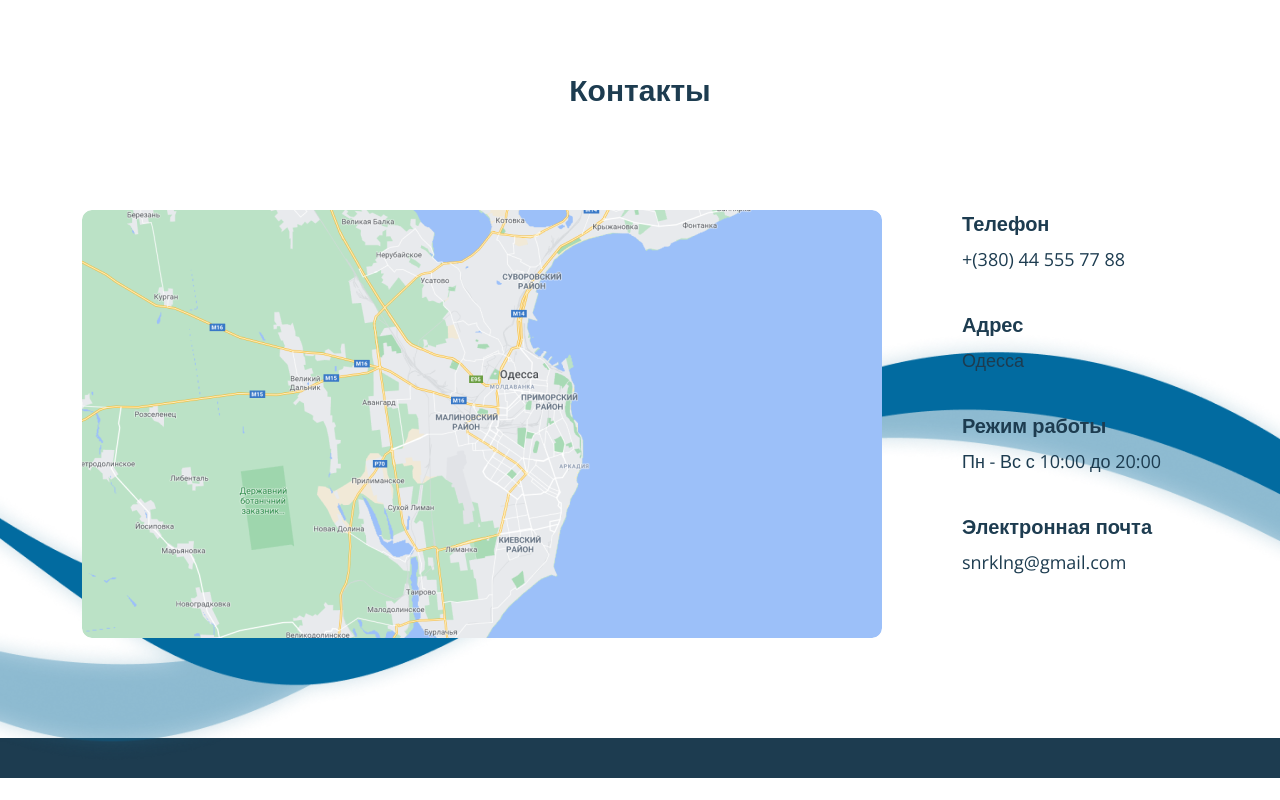
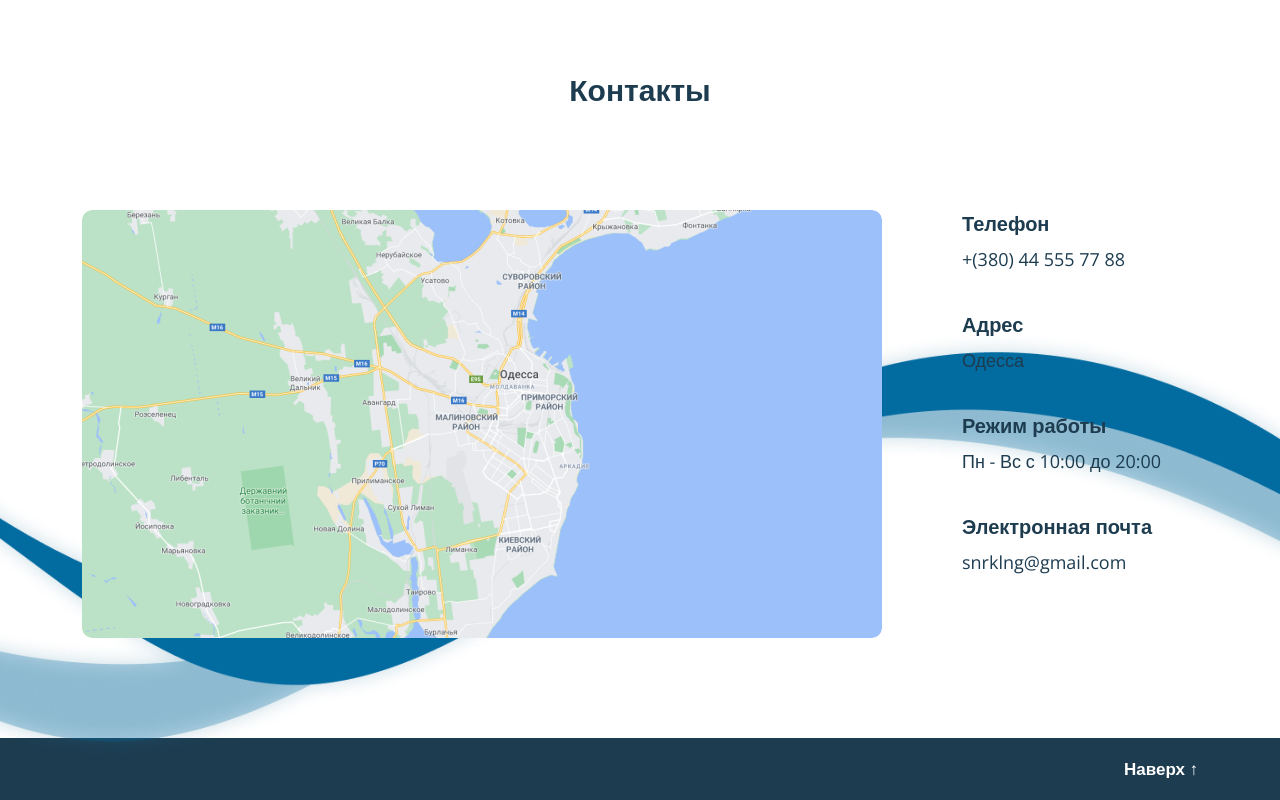
Before and after one commit to yaborodinov/masks-for-dive, a website: page src/index.html in a window 1280 px wide. Shown: the part 5627-6427 px from the top of the page. Before the commit the page ends 6405 px from the top, so only its background shows below. Drawn offline with nearby package versions, Linux system fonts and the light colour scheme; files that its build step writes are made by us from their sources; files whose address does not match are found by name.

Commit message:
add link in footer

```diff
--- a/src/assets/scss/blocks/footer.scss
+++ b/src/assets/scss/blocks/footer.scss
@@ -1,8 +1,20 @@
 .footer{
     background-color: $primary;
-    height: 40px;
-    width: 100%;
 
+
+
+}
+.footer__btn{
+    color: $secondary;
+    padding: 20px 0;
+    font-size: 17px;
+    font-weight: 700;
+    line-height: 22px;
+    text-align: right;
+    &:hover{
+        color: $secondary;
+        cursor: pointer;
+    }
 
 }
 
--- a/src/assets/scss/blocks/reviews.scss
+++ b/src/assets/scss/blocks/reviews.scss
@@ -7,7 +7,7 @@
     padding: 25px;
     display: flex !important;
     flex-direction: row;
-    box-shadow: 0px 0px 25px rgba(35, 115, 152, 0.25);
+    box-shadow: 0px 0px 15px rgba(35, 115, 152, 0.25);
     border-radius: 10px;
     margin: 15px;
     @include media-breakpoint-down(xl) {
--- a/src/index.html
+++ b/src/index.html
@@ -3,7 +3,7 @@ layout: default
 title: masks for dive
 ---
 
-<section class="title__section">
+<section class="title__section" id="title__section">
     <div class="container">
         <h1 class="title__section-title">Оригинальные надувные плотики и полнолицевые маски для снорклинга.</h1>
         <p class="title__section-subtitle">Сделай заказ прямо сейчас и получи
--- a/src/partials/footer.html
+++ b/src/partials/footer.html
@@ -1,3 +1,5 @@
 <footer class="footer">
-
+    <div class="container">
+        <a href="#title__section" class="footer__btn">Наверх &#8593;</a>
+    </div>
 </footer>
```
Also changed, not shown: dist/assets/css/style.min.css, dist/index.html.
